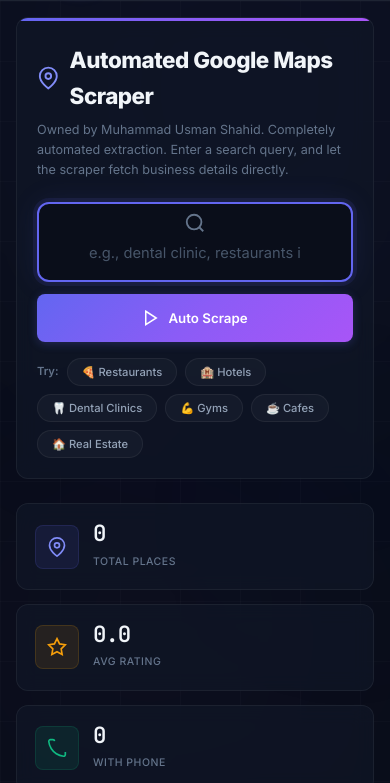
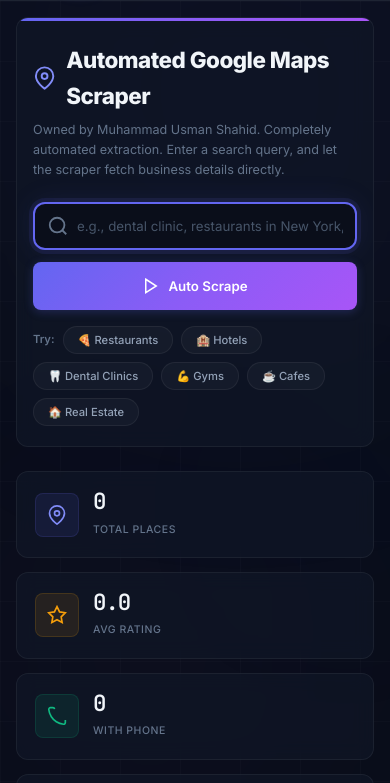
Before and after one commit to Muhammad-Usman55/MapHarvest, a website: page index.html in a window 390 px wide. Shown: the part 59-842 px from the top of the page. Drawn offline with Linux system fonts and the light colour scheme.

Commit message:
Optimize responsive stylesheet definitions for terminal panels and search blocks on mobile devices

```diff
--- a/styles.css
+++ b/styles.css
@@ -909,6 +909,7 @@
 @media (max-width: 900px) {
     .split-view { grid-template-columns: 1fr; }
     .split-left { min-height: 350px; }
+    .automation-view { grid-template-columns: 1fr; min-height: auto; }
 }
 @media (max-width: 768px) {
     .sidebar { transform: translateX(-100%); }
@@ -923,9 +924,9 @@
     .preview-cards { grid-template-columns: 1fr; }
     .export-grid { grid-template-columns: 1fr 1fr; }
     .search-box input { width: 140px; }
-    .hero-search { padding: 24px 20px 20px; }
-    .search-hero-box { flex-direction: column; padding: 8px; }
-    .search-hero-box input { padding: 10px; }
+    .hero-search { padding: 24px 16px 20px; }
+    .search-hero-box { padding: 4px 4px 4px 12px; }
+    .search-hero-box input { padding: 10px 8px; font-size: 0.95rem; }
     .btn-search { width: 100%; justify-content: center; }
     .toast-container { left: 16px; right: 16px; bottom: 16px; }
     .toast { min-width: auto; max-width: none; }
```
